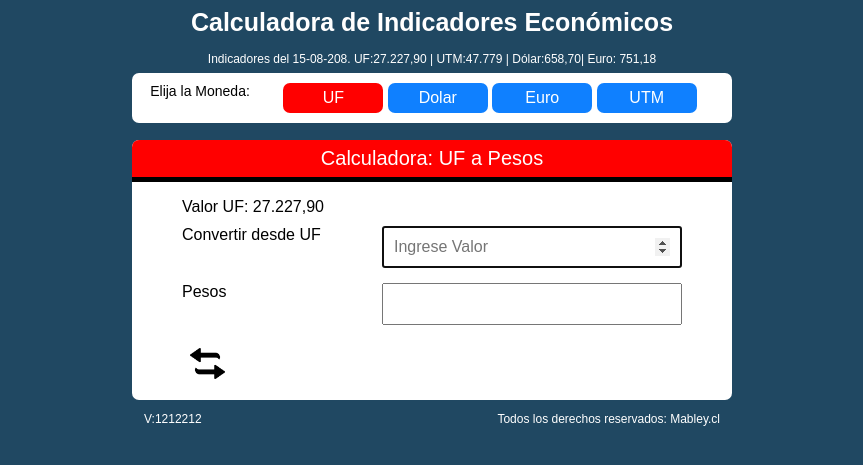
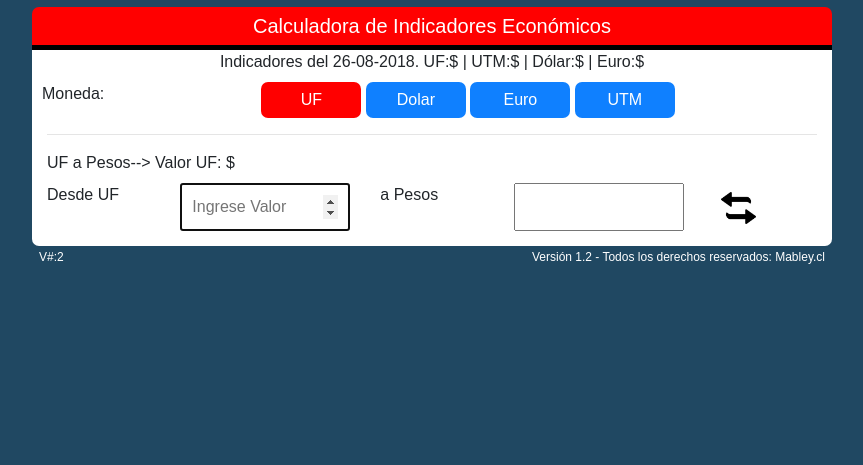
Before and after one commit to malvarezbley/e-calculadora, a PHP site: page /e-calculadora.php in a window 1280 px wide. Shown: the top 465 px of the page, without its empty margins (208-1071 px from the left). Run offline with PHP 8.4, Linux system fonts and the light colour scheme; data that the repository does not hold is empty.

Commit message:
Actualiza cambios para version 1.2

```diff
--- a/css/e-calculadora.css
+++ b/css/e-calculadora.css
@@ -4,51 +4,36 @@
 
 body{
     margin: 0;
-    padding: 0;
+    padding: 7px;
     font-family: sans-serif;
     background: #204862;
 }
 
-h1{
-    width: 80%;
+.titulo-contenedor{
+    background: red;
     margin: auto;
-    padding: 8px;
+    width: 100%;
+    max-width: 800px;
     color:#fff;
+    padding: 7px;
     text-align: center;
-    font-size: 25px;
+    font-weight: 100px;
+    font-size: 20px;
+    border-top-left-radius: 7px;
+    border-top-right-radius: 7px;
+    border-bottom: 5px solid black;
 }
 
-h4{
-    width: 65%;
-    color:#fff;
-    margin: auto;
-    text-align: center;
-    font-size: 12px;
-    font-weight: 100;
-    padding: 7px;
+.label-indicadores{
+    font-size: 16px;
 }
 
-
-.nav-menu{
-    width: 80%;
-    height: 50px;
-    max-width: 600px;
-    margin: auto;
-    background: white;
-    border-radius: 7px;
-    padding: 10px;
-    text-align: center;
+.label-moneda{
+    padding-left: 10px;
 }
 
-.nav-label{
-    font-size:14px;
-    width: 20%;
-    float:left;
-}
-
-.nav-botones{
-    width: 80%;
-    float: right;
+nav{
+    text-align: center;
 }
 
 .boton-nosel{
@@ -71,49 +58,63 @@ h4{
 	padding: 6px 8px;
 	display: inline-block;
 	text-decoration: none;
+    text-align: center;
 	width: 100px;
     border-radius: 7px;
 }
 
 
 .form-calculadora{
-    width: 80%;
-    max-width: 600px;
+    width: 100%;
     margin: auto;
     background: white;
     border-radius: 7px;
 }
 
+.contenedor-calculadora{
+    width: 100%;
+    max-width: 800px;
+    margin: auto;
+    background: white;
+    border-bottom-left-radius: 7px;
+    border-bottom-right-radius: 7px;
+}
+
+
+
+
 .form-titulo{
     background: red;
+    width: 90%;
     color:#fff;
     padding: 7px;
     text-align: center;
-    font-weight: 100;
+    font-weight: 100px;
     font-size: 20px;
     border-top-left-radius: 7px;
     border-top-right-radius: 7px;
     border-bottom: 5px solid black;
 }
 
+/*
 .form-contenedor-input{
     padding: 10px 50px;
     display: flex;
     flex-wrap: wrap;
     justify-content: space-between;
-}
+} */
 
 .form-label{
-    width: 40%;
+    width: 100%;
 }
 
 .form-texto{
-    padding: 10px 50px;
+    padding: 10px 10px;
 
 }
 
 .form-input{
-    width: 60%;
+    width: 100%;
     margin-bottom: 15px;
     padding: 10px;
     font-size: 16px;
@@ -138,7 +139,7 @@ h4{
 
 footer{
     width: 100%;
-    max-width: 600px;
+    max-width: 800px;
     margin: auto;
     text-align: center;
     font-size: 12px;
@@ -147,41 +148,47 @@ footer{
 }
 
 .footer-visitas{
-    width: 10%;
-    margin: auto;
     float: left;
     text-align: left;
     font-size: 12px;
-    padding: 10px;
+    padding-left: 20px;
     color:white;
 }
 
 
 .footer-derechos{
-    width: 90%;
-    margin: auto;
     float: right;
     text-align: right;
     font-size: 12px;
-    padding: 10px;
+    padding-right: 20px;
     color:white;
 }
 
+
+
+
+
+
+
 @media screen and (max-width:720px){
+
+
+.label-indicadores{
+    font-size: 12px;
+    align-content: center:
+}
+
+.label-moneda{
+    font-size: 10px;
+}
+
+
+.titulo-contenedor{
+    font-size: 16px;
+}
 
     .form-label{
         width: 80%;
-    }
-
-    .nav-menu{
-        width: 80%;
-        height: 80px;
-        max-width: 600px;
-        margin: auto;
-        background: white;
-        border-radius: 7px;
-        padding: 10px;
-        text-align: center;
     }
 
     .nav-label{
--- a/e-calculadora.php
+++ b/e-calculadora.php
@@ -1,40 +1,87 @@
+<?php
+ /*
+  Programa          : Calculadora de Indicadores Economicos
+  Autor             : Mauricio Álvarez Bley
+  Fecha             : 10-08-2018
+  Ult.Modificación  : 24-08-2018
+  Versión           : 1.2
+  */
+
+error_reporting(E_ALL);
+ini_set('display_errors', '1');
+
+include "funciones.php";
+$versionCalculadora="1.2";
+$xml=traeIndicadores();
+$valorDolar= $xml->moneda->dolar;
+$valorUTM=$xml->moneda->utm;
+$valorUF=$xml->indicador->uf;
+$valorEuro=$xml->moneda->euro;
+
+$valorDolarFormateado=cambiaFormato($valorDolar);
+$valorUTMFormateado=cambiaFormato($valorUTM);
+$valorUFFormateado=cambiaFormato($valorUF);
+$valorEuroFormateado=cambiaFormato($valorEuro);
+$fechaVisita =date("d-m-Y");
+$labelIndicadores="Indicadores";
+$labelIndicadores="Indicadores del " . $fechaVisita . "." . " UF:$" . $valorUF . " | UTM:$" . $valorUTM . " | Dólar:$" . $valorDolar . " | Euro:$" . $valorEuro;
+registraVisita();
+
+?>
+
 <!DOCTYPE html>
 <html lang="es">
     <head>
         <meta charset="UTF-8">
         <title>Calculadora de Indicadores Económicos</title>
-        <meta name="viewport" content="width=device-width, inicial-scale=1.0">
+        <!-- <meta name="viewport" content="width=device-width, inicial-scale=1.0"> -->
+        <meta name="viewport" content="width=device-width, initial-scale=1, shrink-to-fit=no">
+        <link rel="stylesheet" href="https://stackpath.bootstrapcdn.com/bootstrap/4.1.3/css/bootstrap.min.css" integrity="sha384-MCw98/SFnGE8fJT3GXwEOngsV7Zt27NXFoaoApmYm81iuXoPkFOJwJ8ERdknLPMO" crossorigin="anonymous">
         <link rel="stylesheet" href="css/e-calculadora.css">
         <script src="js/calculadoraIndicadores.js"></script>
     </head>
     <body>
+
+
+    <h1 class="titulo-contenedor">Calculadora de Indicadores Económicos</h1>
+      <div class="container contenedor-calculadora">
             <header>
-            <h1>Calculadora de Indicadores Económicos</h1>
-            <h4>Indicadores del 15-08-208. UF:27.227,90 | UTM:47.779 | Dólar:658,70| Euro: 751,18</h4>
-        </header>
-        <nav class="nav-menu">
-           <label class="nav-label">Elija la Moneda:</label>
+               <center>
+                <label class="label-indicadores"><?php echo $labelIndicadores; ?></label>
+                </center>
+                <div class="row">
+                    <div class="col-">
+                        <label class="label-moneda">Moneda:</label>
+                    </div>
+                    <div class="col">
+                        <nav>
                          <a href="#" class="boton-sel" id="idUF"    onclick="selMoneda('UF');">UF</a>
                          <a href="#" class="boton-nosel" id="idDolar" onclick="selMoneda('Dolar');">Dolar</a>
                          <a href="#" class="boton-nosel" id="idEuro"  onclick="selMoneda('Euro');">Euro</a>
                          <a href="#" class="boton-nosel" id="idUTM"   onclick="selMoneda('UTM');" >UTM</a>
                         </nav>
+                    </div>
+                </div>
+                <hr>
+            </header>
             <section>
-            <form class="form-calculadora">
-
-               <h2 class="form-titulo" id="idTituloForm">Calculadora: UF a Pesos</h2>
-               <label class="form-texto" id="idValorMoneda">Valor UF: 27.227,90</label>
+                <form>
                    <input type="hidden" name="hidMoneda" value="UF" id="idMoneda">
                    <input type="hidden" name="hidValorMoneda" value="" id="idValorMoneda">
-
-               <input type="hidden" name="hidValorUF" value="27227.95" id="idValorUF">
-               <input type="hidden" name="hidValorDolar" value="658.70" id="idValorDolar">
-               <input type="hidden" name="hidValorEuro" value="751.18" id="idValorEuro">
-               <input type="hidden" name="hidValorUTM" value="47779" id="idValorUTM">
-               <input type="hidden" name="hidValorMonedaSeleccionada" value="27227.95" id="idValorMonedaSel">
+                   <input type="hidden" name="hidValorUF" value="<?php echo $valorUFFormateado; ?>" id="idValorUF">
+                   <input type="hidden" name="hidValorDolar" value="<?php echo $valorDolarFormateado; ?>" id="idValorDolar">
+                   <input type="hidden" name="hidValorEuro" value="<?php echo $valorEuroFormateado; ?>" id="idValorEuro">
+                   <input type="hidden" name="hidValorUTM" value="<?php echo $valorUTMFormateado; ?>" id="idValorUTM">
+                   <input type="hidden" name="hidValorMonedaSeleccionada" value="<?php echo $valorUFFormateado; ?>" id="idValorMonedaSel">
                    <input type="hidden" name="hidFlagConversion" value="1" id="idFlagConversion">
-               <div class="form-contenedor-input">
-                 <label class="form-label" id="idLabelOrigen">Convertir desde UF</label>
+                   <label id="idTituloForm">UF a Pesos</label>-->
+                   <label id="idLabelValorMoneda">Valor UF: $ <?php echo $valorUF; ?></label>
+                   <!-- <div class="container-fluid">  -->
+                    <div class="row">
+                        <div class="col-sm-2">
+                         <label id="idLabelOrigen">Desde UF</label>
+                        </div>
+                        <div class="col-sm-3">
                          <input type="number"
                             class="form-input"
                             name="valorInput" min="0" max="999999999" step="any"
@@ -42,27 +89,42 @@
                             autofocus
                             onkeyup="calculaValor()"
                             placeholder="Ingrese Valor" required>
-                 <label class="form-label" id="idLabelDestino">Pesos</label>
+                        </div>
+                        <div class="col-sm-2">
+                         <label class="form-label" id="idLabelDestino">a Pesos</label>
+                        </div>
+                        <div class="col-sm-3">
                          <input type="text"
                             class="form-input"
                             id="idValorOutput"
                             step="any"
                             readonly
                             name="valorOutput" >
+                        </div>
+                        <div class="col-sm-2">
                          <button type="button" class="btn-intercambio" onclick="invertirValores()" >
                            <img src="imagenes/intercambio4.png" width="35">
                          </button>
                         </div>
+                    </div>
+
+                   <!-- </div> -->
                 </form>
             </section>
+        </div>
         <footer>
-            <p class="footer-derechos">
-            Todos los derechos reservados: Mabley.cl
-            </p>
-          <p class="footer-visitas">
-              V:1212212
-          </p>
+            <div class="row " >
+                <div class="col footer-visitas">
+                  V#:<?php echo totalVisitasCalculadora(); ?>
+                </div>
+                <div class="col footer-derechos">
+                  Versión <?php echo $versionCalculadora . " - "; ?> Todos los derechos reservados: Mabley.cl
+                </div>
+            </div>
+        </footer>
+        <script src="https://code.jquery.com/jquery-3.3.1.slim.min.js" integrity="sha384-q8i/X+965DzO0rT7abK41JStQIAqVgRVzpbzo5smXKp4YfRvH+8abtTE1Pi6jizo" crossorigin="anonymous"></script>
+        <script src="https://cdnjs.cloudflare.com/ajax/libs/popper.js/1.14.3/umd/popper.min.js" integrity="sha384-ZMP7rVo3mIykV+2+9J3UJ46jBk0WLaUAdn689aCwoqbBJiSnjAK/l8WvCWPIPm49" crossorigin="anonymous"></script>
+        <script src="https://stackpath.bootstrapcdn.com/bootstrap/4.1.3/js/bootstrap.min.js" integrity="sha384-ChfqqxuZUCnJSK3+MXmPNIyE6ZbWh2IMqE241rYiqJxyMiZ6OW/JmZQ5stwEULTy" crossorigin="anonymous"></script>
 
-        </footer>
     </body>
 </html>
```
Also changed, not shown: other parts of css/e-calculadora.css (+5 -30 lines), funciones.php (added, +79 -0 lines), js/calculadoraIndicadores.js (+25 -22 lines). Lines whose indentation alone changed are shown as unchanged.
